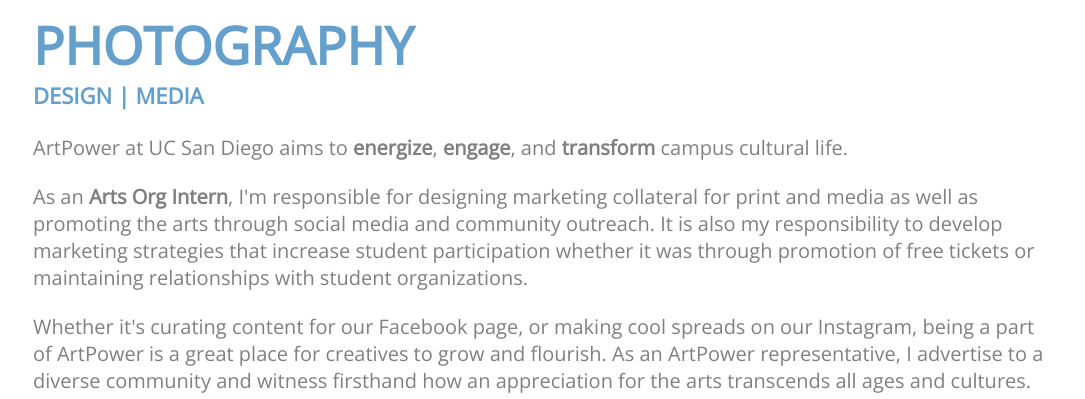
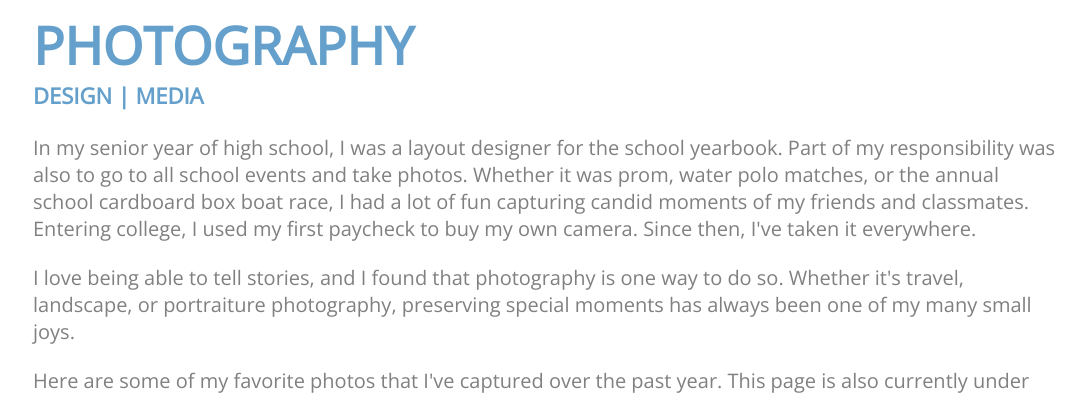
Before and after one commit to euchan682/euchan682.github.io, a website: page creative/photo/index.html in a window 1280 px wide. Shown: the part 940-1339 px from the top of the page, without its empty margins (95-1180 px from the left). Drawn offline with nearby package versions, Linux system fonts and the light colour scheme.

Commit message:
updated photo bio

```diff
--- a/creative/photo/index.html
+++ b/creative/photo/index.html
@@ -55,12 +55,9 @@
         <h1>PHOTOGRAPHY</h1>
         <h2>DESIGN | MEDIA</h2>
 
-
-        <p>ArtPower at UC San Diego aims to <strong>energize</strong>, <strong>engage</strong>, and <strong>transform</strong> campus cultural life.</p>
+        <p>In my senior year of high school, I was a layout designer for the school yearbook. Part of my responsibility was also to go to all school events and take photos. Whether it was prom, water polo matches, or the annual school cardboard box boat race, I had a lot of fun capturing candid moments of my friends and classmates. Entering college, I used my first paycheck to buy my own camera. Since then, I've taken it everywhere.</p>
         <br>
-        <p>As an <strong>Arts Org Intern</strong>, I'm responsible for designing marketing collateral for print and media as well as promoting the arts through social media and community outreach. It is also my responsibility to develop marketing strategies that increase student participation whether it was through promotion of free tickets or maintaining relationships with student organizations.</p>
-        <br>
-        <p>Whether it's curating content for our Facebook page, or making cool spreads on our Instagram, being a part of ArtPower is a great place for creatives to grow and flourish. As an ArtPower representative, I advertise to a diverse community and witness firsthand how an appreciation for the arts transcends all ages and cultures.</p>
+        <p>I love being able to tell stories, and I found that photography is one way to do so. Whether it's travel, landscape, or portraiture photography, preserving special moments has always been one of my many small joys.</p>
         <br>
         <p>Here are some of my favorite photos that I've captured over the past year. This page is also currently under construction. </p>
         <br>
```
